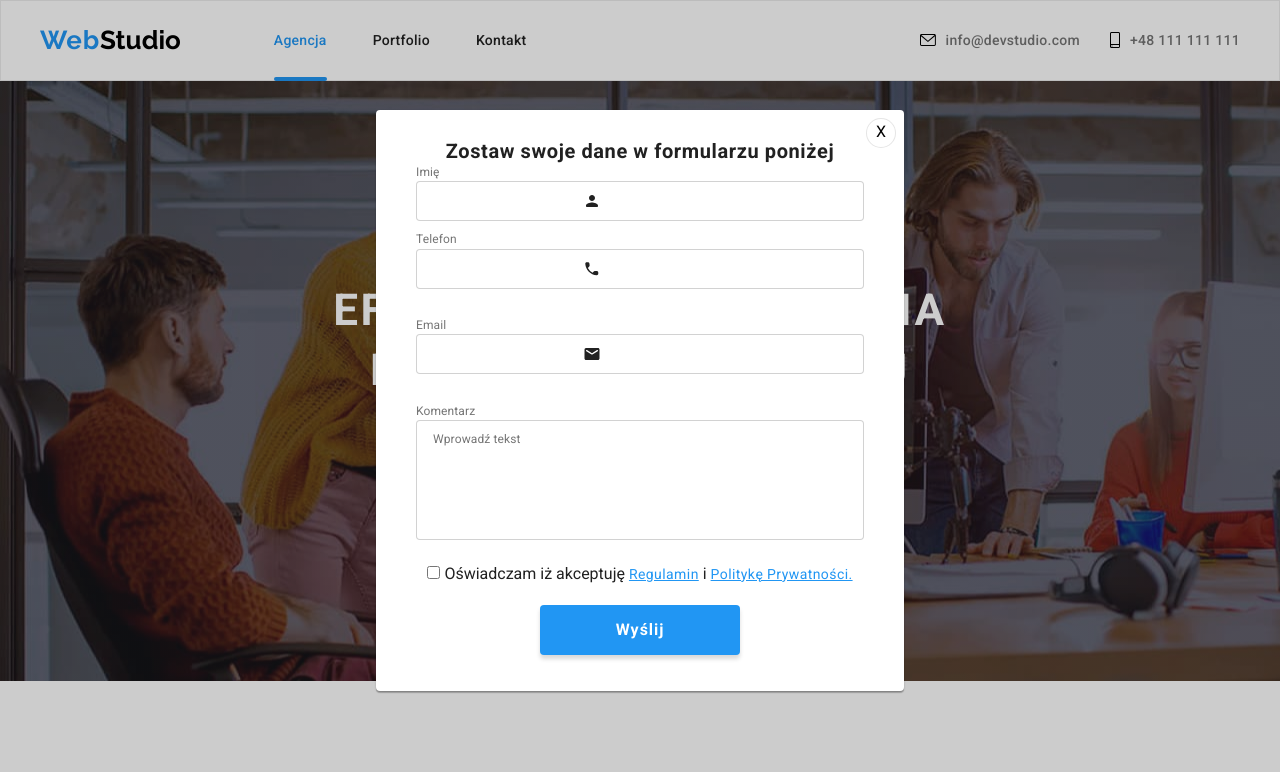
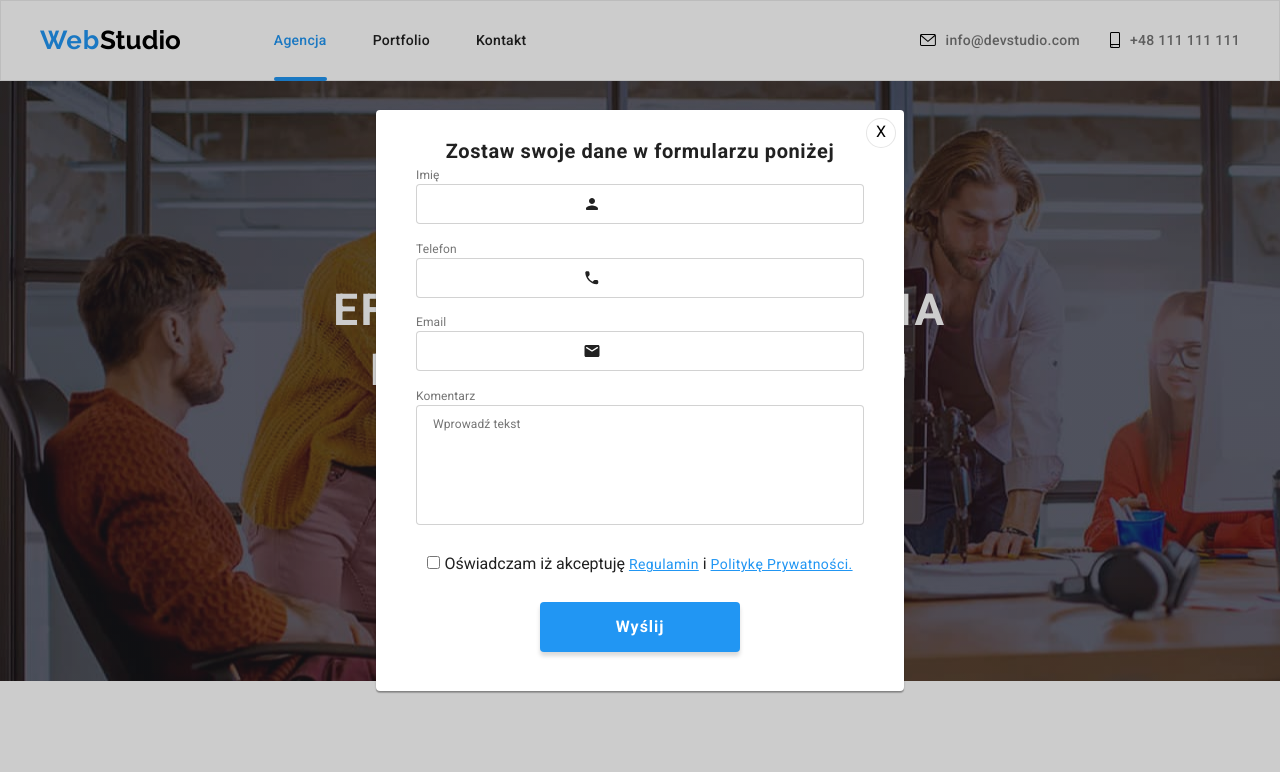
Before and after one commit to RadekKisiela/goit-markup-hw-07, a plain HTML site: page index.html in a window 1280 px wide. Both pictures are taken after a click on the button "Zamów usługę". Shown: the top 772 px of the page. Drawn offline with Linux system fonts and the light colour scheme.

Commit message:
asdsadsadsa

```diff
--- a/index.html
+++ b/index.html
@@ -321,6 +321,7 @@
       <from class="modal__fields">
         <ul class="modal__list">
           <li>
+
             <label>
               <p class="modal__paragraph">Imię</p>
 
@@ -334,23 +335,23 @@
           <li>
             <label>
               <p class="modal__paragraph">Telefon</p>
-              <div>
+
               <input class="modal__field" type="text" name="phone number" />
               <svg class="modal__icons" width="18px" height="18px">
                 <use href="./images/icons.svg#icon-phone-black-18dp-1"></use>
               </svg>
-              </div>
+
             </label>
           </li>
           <li>
-            <label class="modal__label">
+            <label>
               <p class="modal__paragraph">Email</p>
-              <div class="modal__icons-container">
+
               <input class="modal__field" type="email" name="email" />
               <svg class="modal__icons" width="18px" height="18px">
                 <use href="./images/icons.svg#icon-email-black-18dp-1"></use>
               </svg>
-              </div>
+
             </label>
           </li>
           <li>
@@ -367,12 +368,13 @@
               Oświadczam iż akceptuję <a class="modal__link" href="">Regulamin</a> i <a class="modal__link"
                 href="">Politykę Prywatności.</a>
             </label>
+            </form>
           </li>
           <li>
             <button class="modal__button" type="submit">Wyślij</button>
           </li>
         </ul>
-      </from>
+
 
     </div>
   </div>
--- a/saas/components/_modal.scss
+++ b/saas/components/_modal.scss
@@ -104,10 +104,6 @@
     margin-left: 12px;
     left: 571px;
     fill: #212121;
-    &-container {
-      width: 448px;
-      height: 40px;
-    }
   }
   &__field {
     position: relative;
```
Also changed, not shown: css/main.min.css, 1 other file. Lines whose indentation alone changed are shown as unchanged.
